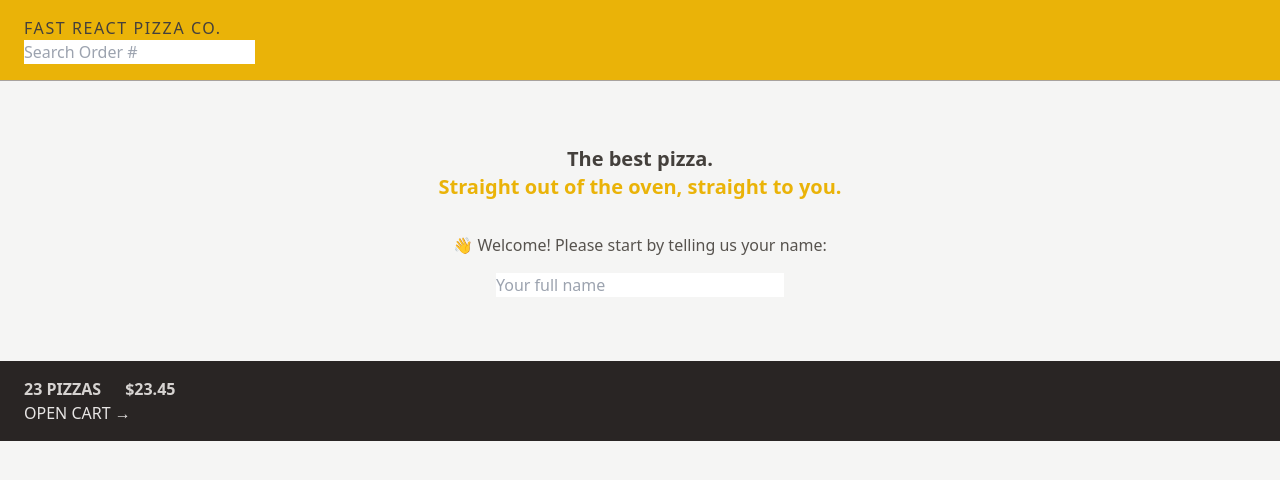
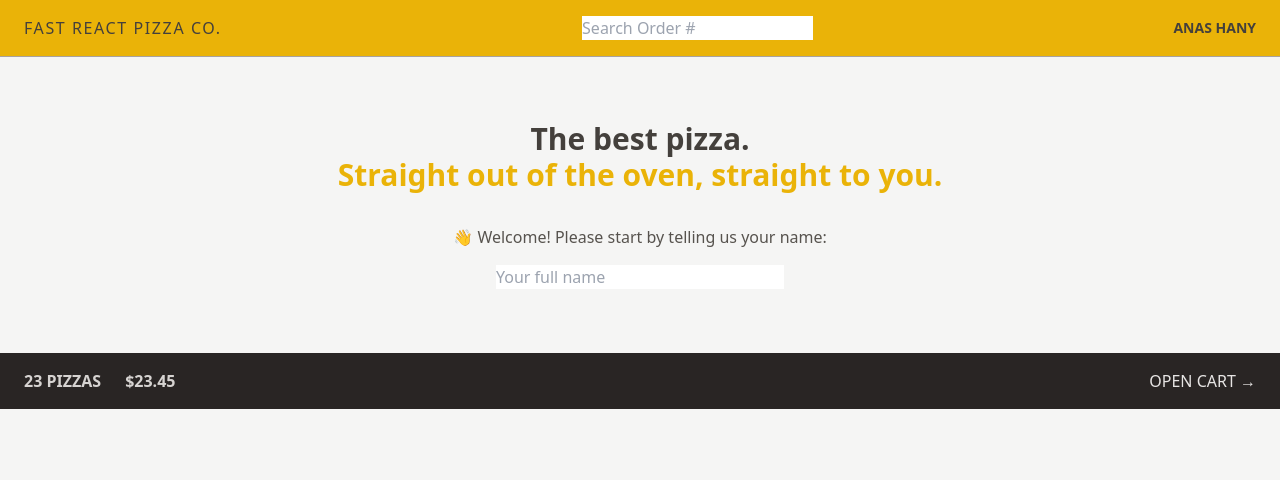
Before and after one commit to AnasHany2193/Fast-React-Pizza, a React (Vite) app: page / in a window 1280 px wide. Shown: the top 480 px of the page. Built offline with nearby package versions, Linux system fonts and the light colour scheme.

Commit message:
🔲 Use Flexbox for flexible and responsive layouts

```diff
--- a/src/features/cart/CartOverview.jsx
+++ b/src/features/cart/CartOverview.jsx
@@ -2,7 +2,7 @@
 
 function CartOverview() {
   return (
-    <div className="bg-stone-800 px-4 py-4 text-sm uppercase text-stone-200 sm:px-6 md:text-base">
+    <div className="flex items-center justify-between bg-stone-800 px-4 py-4 text-sm uppercase text-stone-200 sm:px-6 md:text-base">
       <p className="space-x-4 font-semibold text-stone-300 sm:space-x-6">
         <span>23 pizzas</span>
         <span>$23.45</span>
--- a/src/features/user/Username.jsx
+++ b/src/features/user/Username.jsx
@@ -1,5 +1,5 @@
 function Username() {
-  return <div className="hidden text-sm font-semibold">Anas Hany</div>;
+  return <div className="hidden text-sm font-semibold md:block">Anas Hany</div>;
 }
 
 export default Username;
--- a/src/ui/Header.jsx
+++ b/src/ui/Header.jsx
@@ -5,7 +5,7 @@
 
 function Header() {
   return (
-    <header className="border-b border-stone-400 bg-yellow-500 p-4 uppercase sm:px-6">
+    <header className="flex items-center justify-between border-b border-stone-400 bg-yellow-500 p-4 uppercase sm:px-6">
       <Link to="/" className="tracking-widest">
         Fast React Pizza Co.
       </Link>
--- a/src/ui/Home.jsx
+++ b/src/ui/Home.jsx
@@ -2,8 +2,8 @@
 
 function Home() {
   return (
-    <div className="my-10 text-center sm:my-16">
-      <h1 className="mb-8 text-xl font-semibold">
+    <div className="my-10 px-4 text-center sm:my-16">
+      <h1 className="mb-8 text-xl font-semibold md:text-3xl">
         The best pizza.
         <br />
         <span className="text-yellow-500">
```
